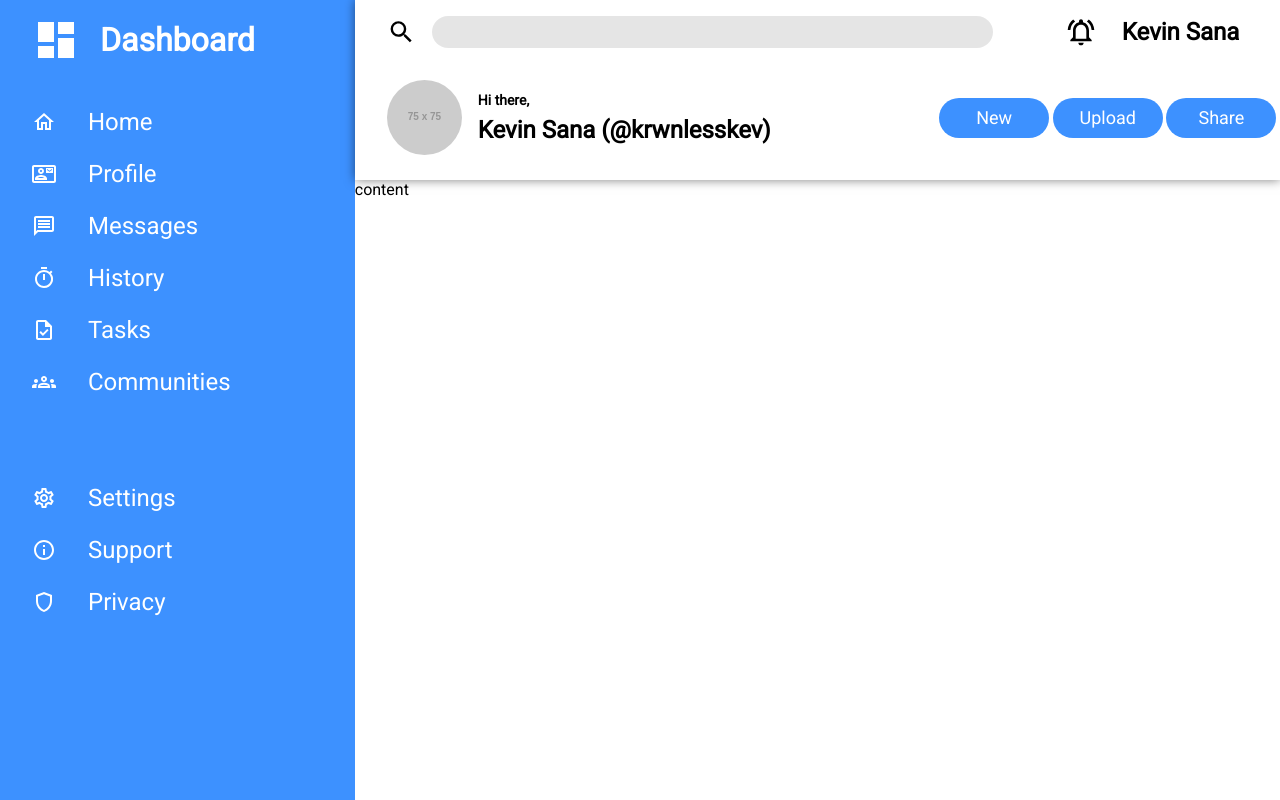
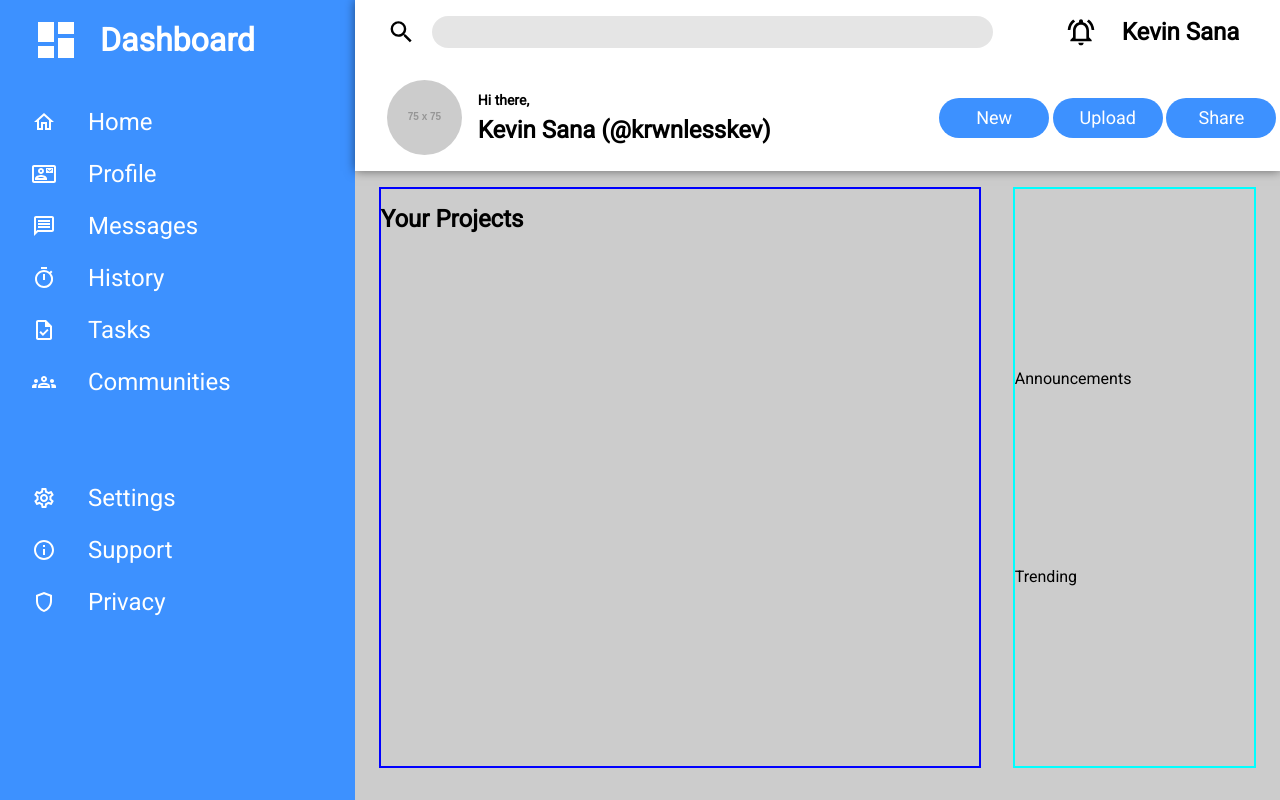
Before and after one commit to krownlesskev/project-admin-dashboard, a React (Create React App) app: page / in a window 1280 px wide. Built offline with nearby package versions, Linux system fonts and the light colour scheme.

Commit message:
setup template for content

```diff
--- a/src/components/main/Main.jsx
+++ b/src/components/main/Main.jsx
@@ -33,7 +33,26 @@ const Main = () => {
                 </div>
             </div>
             <div className='content'>
-                <span>content</span>
+                <div className='content-left'>
+                    <p>Your Projects</p>
+                    <div className='projects-container'>
+
+                    </div>
+                </div>
+                <div className='content-right'>
+                    <div className="content-right-top">
+                        <p>Announcements</p>
+                        <div className='announcements-container'>
+
+                        </div>
+                    </div>
+                    <div className="content-right-bottom">
+                        <p>Trending</p>
+                        <div className="trending-container">
+
+                        </div>
+                    </div>
+                </div>
             </div>
         </div>
     );
--- a/src/components/main/Main.styles.scss
+++ b/src/components/main/Main.styles.scss
@@ -139,3 +139,36 @@
         }
     }
 }
+
+// Content Styling vvv
+
+.content {
+    height: 100%;
+    width: 100%;
+    display: flex;
+    justify-content: space-evenly;
+    background-color: rgba($color: #000000, $alpha: 0.2);
+
+    .content-left {
+        border: 2px solid blue;
+        margin: 1rem 0 2rem 1.5rem;
+        flex: 2.5;
+        p {
+            margin: 1rem 0;
+            font-size: 24px;
+            font-weight: 600;
+        }
+    }
+
+    .content-right {
+        border: 2px solid aqua;
+        margin: 1rem 1.5rem 2rem 2rem;
+        flex: 1;
+        display: flex;
+        flex-direction: column;
+        justify-content: space-evenly;
+
+        .content-right-top{
+        }
+    }
+}
```
